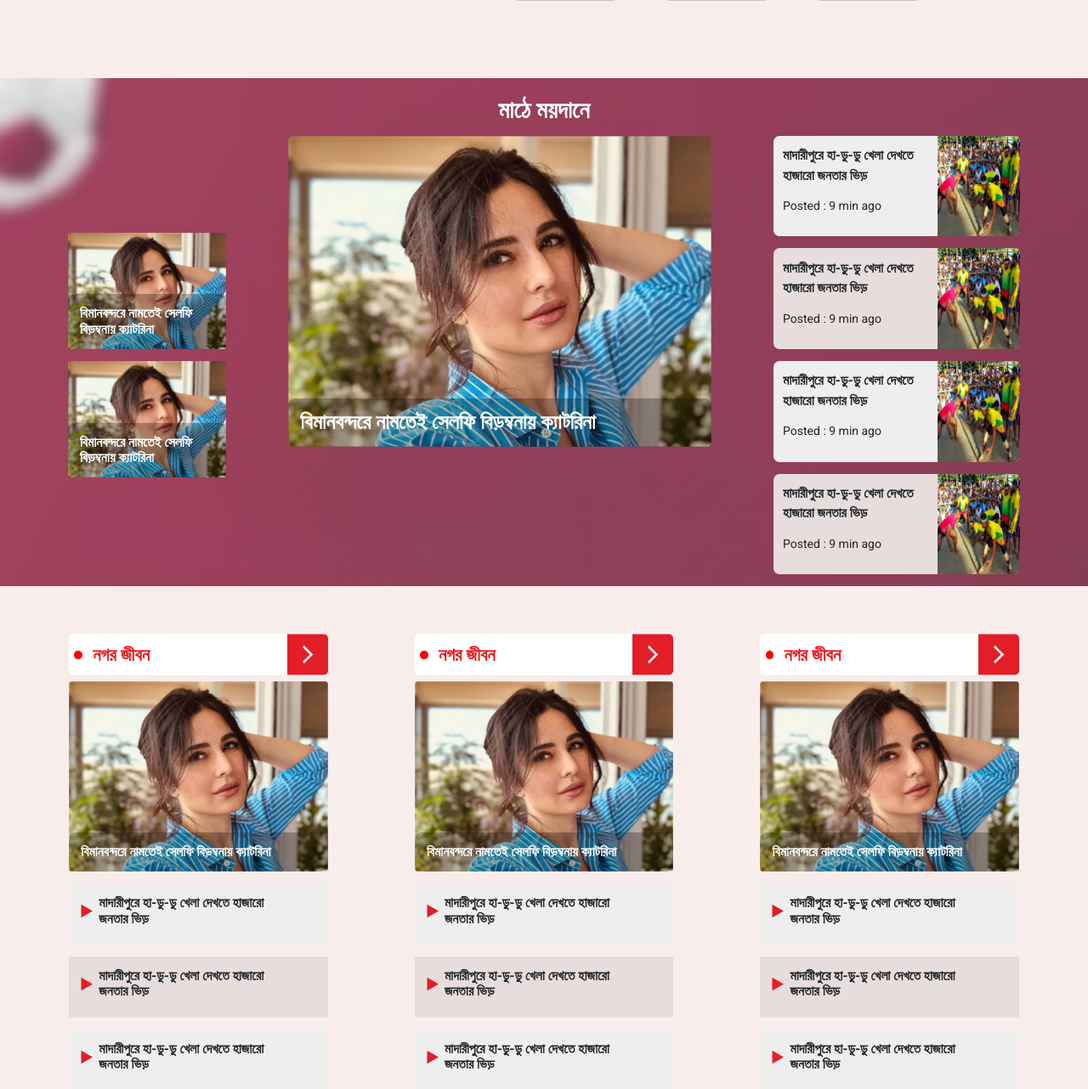
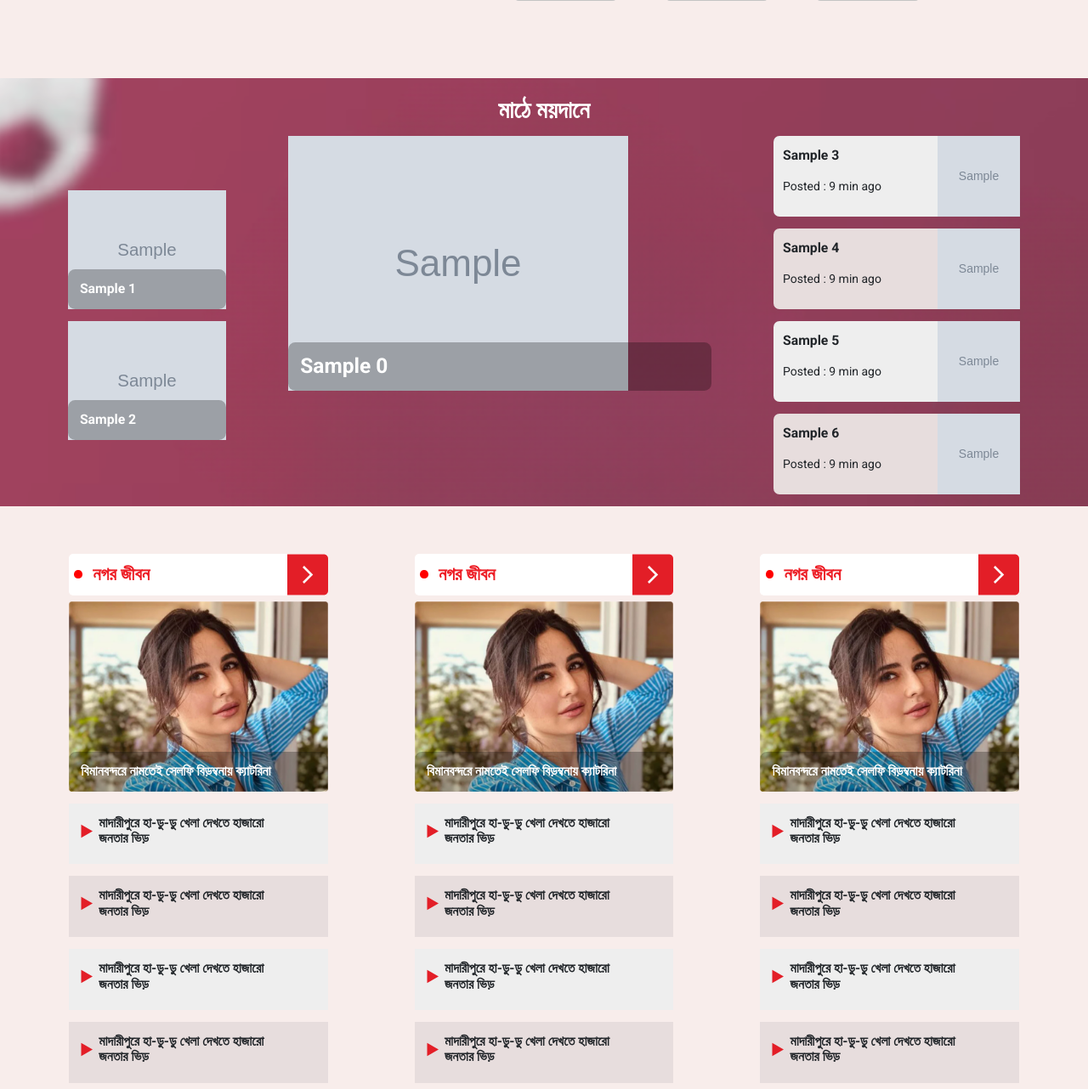
Before and after one commit to Orbin-Ahmed/NewsPortal, a Django app: template main/templates/client/landing_page.html in a window 1280 px wide. Shown: the part 3462-4744 px from the top of the page at 85% size. Run offline with Django 4.2, Linux system fonts and the light colour scheme; the template is opened without the code that fills it: most values are stand-ins (such as "Sample title", 1, 10 or a date in 2020); grey boxes marked "Sample" are stand-in pictures; some libraries are stand-ins or nearby versions.

Commit message:
section 6 completed

```diff
--- a/main/templates/client/landing_page.html
+++ b/main/templates/client/landing_page.html
@@ -63,6 +63,7 @@
         let footer_showbiz_icon = document.getElementById("footer_showbiz_icon");
         let footer_editor_icon = document.getElementById("footer_editor_icon");
         let country_headline_title = document.getElementById("country_headline_title");
+        let sports_headline_title = document.getElementById("sports_headline_title");
 
         if (toggleInput.checked) {
             cat_other.style.display = "block"
@@ -110,6 +111,7 @@
             footer_showbiz_icon.innerHTML = "শোবিজ";
             footer_editor_icon.innerHTML = "সম্পাদকের নাম : আ ন ম ছিদ্দিক";
             country_headline_title.innerHTML = "দেশগ্রাম";
+            sports_headline_title.innerHTML = "মাঠে ময়দানে";
 
         } else {
             cat_other.style.display = "none"
@@ -156,6 +158,7 @@
             footer_showbiz_icon.innerHTML = "Showbiz";
             footer_editor_icon.innerHTML = "Editor's Name: A N M Siddique";
             country_headline_title.innerHTML = "Country";
+            sports_headline_title.innerHTML = "Sports";
         }
     }
 </script>
--- a/main/templates/client/landing_section/section_6.html
+++ b/main/templates/client/landing_section/section_6.html
@@ -1,67 +1,92 @@
 {% load static %}
+{% if sports_news_list.0.bangla_title %}
     <div class="row d-flex justify-content-evenly mt-5 mb-5 background-field">
-    <p class="headline text-center mt-4" style="color: var(--white)">মাঠে ময়দানে</p>
+        <p class="headline text-center mt-4" style="color: var(--white)" id="sports_headline_title">মাঠে ময়দানে</p>
+        {% if sports_news_list.1.bangla_title %}
             <div class="col-md-2 d-flex align-items-center">
                 <div>
                     <div class="img-container mb-3">
-                <img class="img-fluid" src="{% static 'images/katrina.png' %}">
-                <p class="carousel-caption m-0 card-headline">বিমানবন্দরে নামতেই সেলফি বিড়ম্বনায় ক্যাটরিনা</p>
+                        <img class="img-fluid" src="{{ sports_news_list.1.image.url }}">
+                        <p class="carousel-caption m-0 card-headline focus_headline_bengali_title">{{ sports_news_list.1.bangla_title }}</p>
+                        <p class="carousel-caption m-0 card-headline focus_headline_english_title"
+                           style="display: none;">{{ sports_news_list.1.english_title }}</p>
                     </div>
+                    {% if sports_news_list.2.bangla_title %}
                         <div class="img-container mb-3">
-                <img class="img-fluid" src="{% static 'images/katrina.png' %}">
-                <p class="carousel-caption m-0 card-headline">বিমানবন্দরে নামতেই সেলফি বিড়ম্বনায় ক্যাটরিনা</p>
+                            <img class="img-fluid" src="{{ sports_news_list.2.image.url }}">
+                            <p class="carousel-caption m-0 card-headline focus_headline_bengali_title">{{ sports_news_list.2.bangla_title }}</p>
+                            <p class="carousel-caption m-0 card-headline focus_headline_english_title"
+                               style="display: none">{{ sports_news_list.2.english_title }}</p>
+                        </div>
+                    {% endif %}
                 </div>
             </div>
-    </div>
+        {% endif %}
         <div class="col-md-5 mb-3">
             <div class="img-container">
-            <img class="img-fluid" src="{% static 'images/katrina.png' %}">
-            <p class="carousel-caption m-0 slider-caption">বিমানবন্দরে নামতেই সেলফি বিড়ম্বনায় ক্যাটরিনা</p>
+                <img class="img-fluid" src="{{ sports_news_list.0.image.url }}">
+                <p class="carousel-caption m-0 slider-caption focus_headline_bengali_title">{{ sports_news_list.0.bangla_title }}</p>
+                <p class="carousel-caption m-0 slider-caption focus_headline_english_title"
+                   style="display: none">{{ sports_news_list.0.english_title }}</p>
             </div>
         </div>
+        {% if sports_news_list.3.bangla_title %}
             <div class="col-md-3">
                 <div class="row d-flex justify-content-evenly mb-3 my-row"
                      style="background: var(--card-primary-bg);border-radius: 0.5rem">
                     <div class="col-8" style="padding:0.8rem">
-                <p class="card-headline truncate">মাদারীপুরে হা-ডু-ডু খেলা দেখতে হাজারো জনতার ভিড়</p>
+                        <p class="card-headline truncate focus_headline_bengali_title">{{ sports_news_list.3.bangla_title }}</p>
+                        <p class="card-headline truncate focus_headline_english_title"
+                           style="display: none;">{{ sports_news_list.3.english_title }}</p>
                         <p>Posted : <span>9 min ago</span></p>
                     </div>
                     <div class="col-4 p-0">
-                <img src="{% static 'images/Rectangle 70.png' %}" style="width: 100%;height: 100%">
+                        <img src="{{ sports_news_list.3.image.url }}" style="width: 100%;height: 100%">
                     </div>
                 </div>
-
+                {% if sports_news_list.4.bangla_title %}
                     <div class="row d-flex justify-content-evenly mb-3 my-row"
                          style="background: var(--card-secondary-bg);border-radius: 0.5rem">
                         <div class="col-8" style="padding:0.8rem">
-                <p class="card-headline truncate">মাদারীপুরে হা-ডু-ডু খেলা দেখতে হাজারো জনতার ভিড়</p>
+                            <p class="card-headline truncate focus_headline_bengali_title">{{ sports_news_list.4.bangla_title }}</p>
+                            <p class="card-headline truncate focus_headline_english_title"
+                               style="display: none;">{{ sports_news_list.4.english_title }}</p>
                             <p>Posted : <span>9 min ago</span></p>
                         </div>
                         <div class="col-4 p-0">
-                <img src="{% static 'images/Rectangle 70.png' %}" style="width: 100%;height: 100%">
+                            <img src="{{ sports_news_list.4.image.url }}" style="width: 100%;height: 100%">
                         </div>
                     </div>
-
+                {% endif %}
+                {% if sports_news_list.5.bangla_title %}
                     <div class="row d-flex justify-content-evenly mb-3 my-row"
                          style="background: var(--card-primary-bg);border-radius: 0.5rem">
                         <div class="col-8" style="padding:0.8rem">
-                <p class="card-headline truncate">মাদারীপুরে হা-ডু-ডু খেলা দেখতে হাজারো জনতার ভিড়</p>
+                            <p class="card-headline truncate focus_headline_bengali_title">{{ sports_news_list.5.bangla_title }}</p>
+                            <p class="card-headline truncate focus_headline_english_title"
+                               style="display: none;">{{ sports_news_list.5.english_title }}</p>
                             <p>Posted : <span>9 min ago</span></p>
                         </div>
                         <div class="col-4 p-0">
-                <img src="{% static 'images/Rectangle 70.png' %}" style="width: 100%;height: 100%">
+                            <img src="{{ sports_news_list.5.image.url }}" style="width: 100%;height: 100%">
                         </div>
                     </div>
-
+                {% endif %}
+                {% if sports_news_list.6.bangla_title %}
                     <div class="row d-flex justify-content-evenly mb-3 my-row"
                          style="background: var(--card-secondary-bg);border-radius: 0.5rem">
                         <div class="col-8" style="padding:0.8rem">
-                <p class="card-headline truncate">মাদারীপুরে হা-ডু-ডু খেলা দেখতে হাজারো জনতার ভিড়</p>
+                            <p class="card-headline truncate focus_headline_bengali_title">{{ sports_news_list.6.bangla_title }}</p>
+                            <p class="card-headline truncate focus_headline_english_title"
+                               style="display: none;">{{ sports_news_list.6.english_title }}</p>
                             <p>Posted : <span>9 min ago</span></p>
                         </div>
                         <div class="col-4 p-0">
-                <img src="{% static 'images/Rectangle 70.png' %}" style="width: 100%;height: 100%">
+                            <img src="{{ sports_news_list.6.image.url }}" style="width: 100%;height: 100%">
                         </div>
                     </div>
+                {% endif %}
             </div>
+        {% endif %}
     </div>
+{% endif %}
```
Also changed, not shown: main/views.py (+52 -3 lines). Lines whose indentation alone changed are shown as unchanged.
